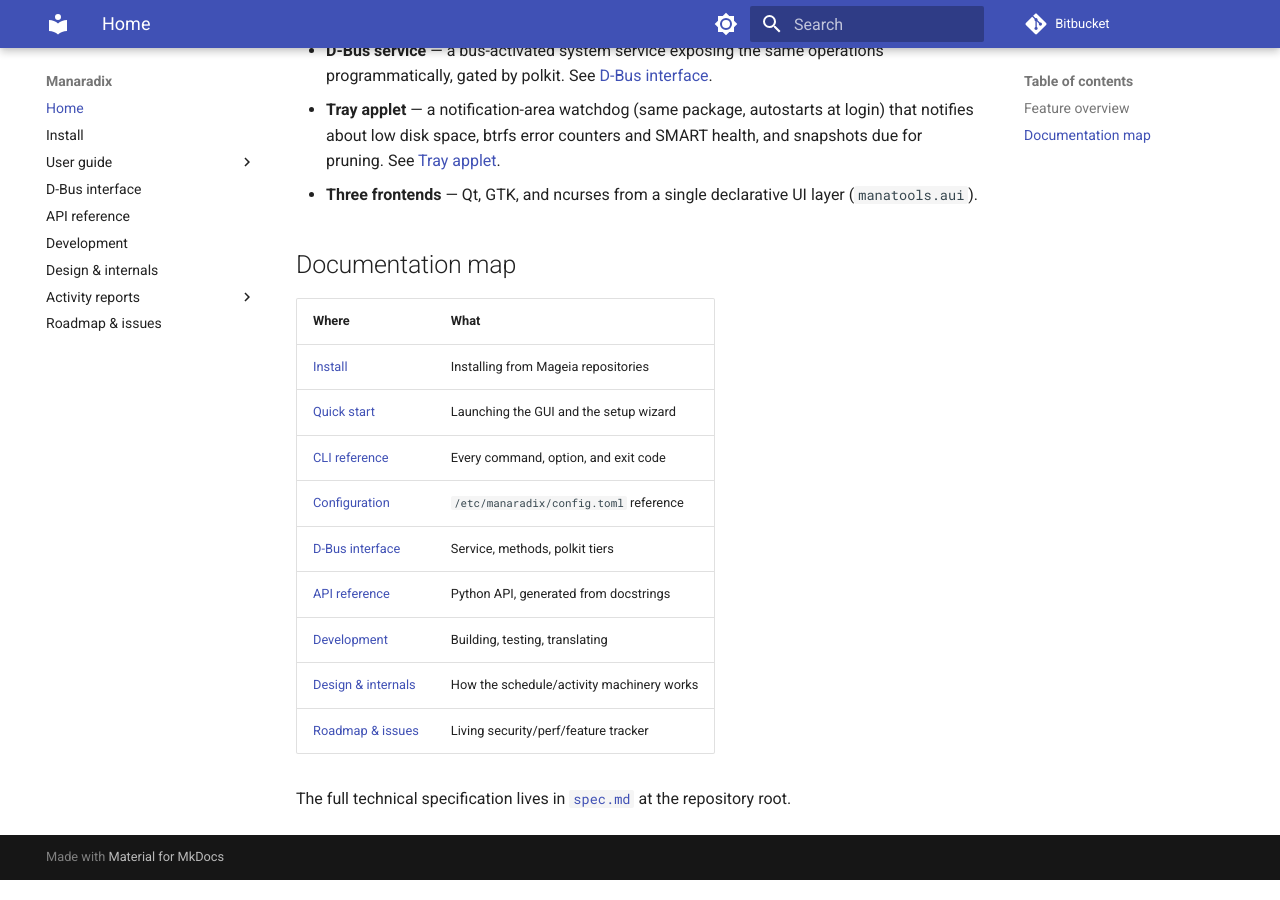
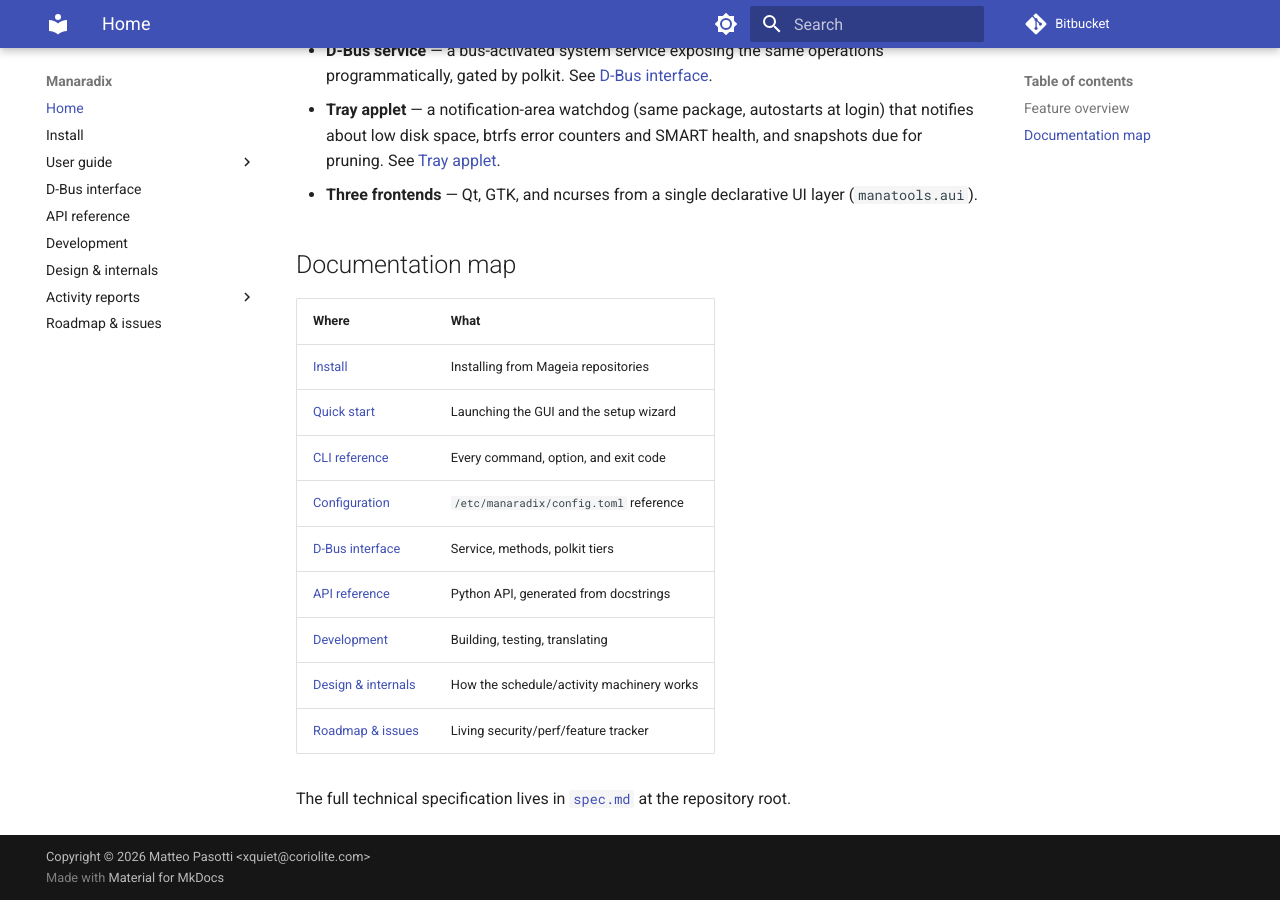
Before and after one commit to manatools/manaradix, an MkDocs documentation site: the page built from docs/index.md, in a window 1280 px wide and 900 px high, scrolled down 2051 px. Built offline with MkDocs 1.6.1 and Material for MkDocs 9.7.7, drawn with Linux system fonts in a browser that asks for light colours.

Commit message:
docs: state copyright 2026 Matteo Pasotti <xquiet@coriolite.com>

```diff
--- a/mkdocs.yml
+++ b/mkdocs.yml
@@ -1,4 +1,6 @@
 site_name: Manaradix
+site_author: Matteo Pasotti
+copyright: Copyright &copy; 2026 Matteo Pasotti &lt;xquiet@coriolite.com&gt;
 site_description: Btrfs snapshot, subvolume, and filesystem management utility for Mageia
 repo_url: https://bitbucket.org/_pmat_/manaradix
 edit_uri: ""
--- a/pyproject.toml
+++ b/pyproject.toml
@@ -10,7 +10,7 @@ readme = "README.md"
 license = {text = "GPLv2+"}
 requires-python = ">=3.11"
 authors = [
-    {name = "Mageia Community"},
+    {name = "Matteo Pasotti", email = "xquiet@coriolite.com"},
 ]
 classifiers = [
     "Development Status :: 3 - Alpha",
```
Also changed, not shown: README.md (+2 -0 lines), 2 other files.
